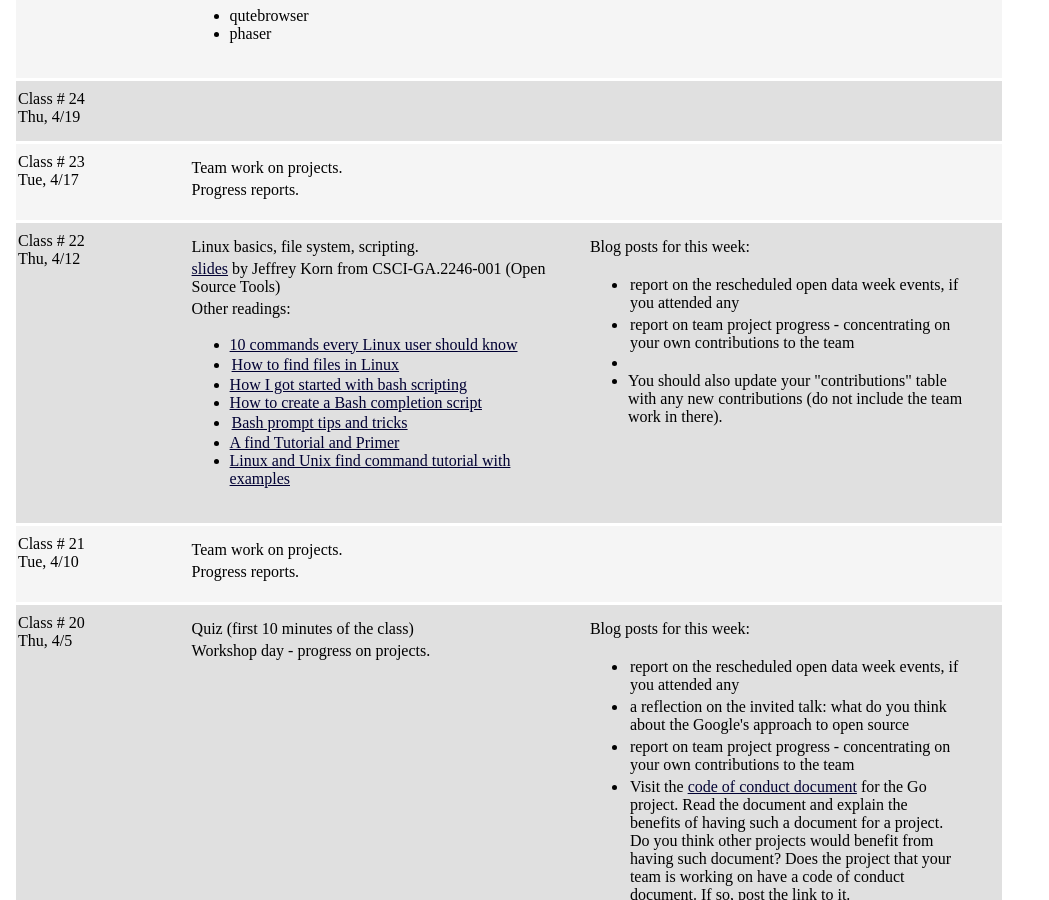
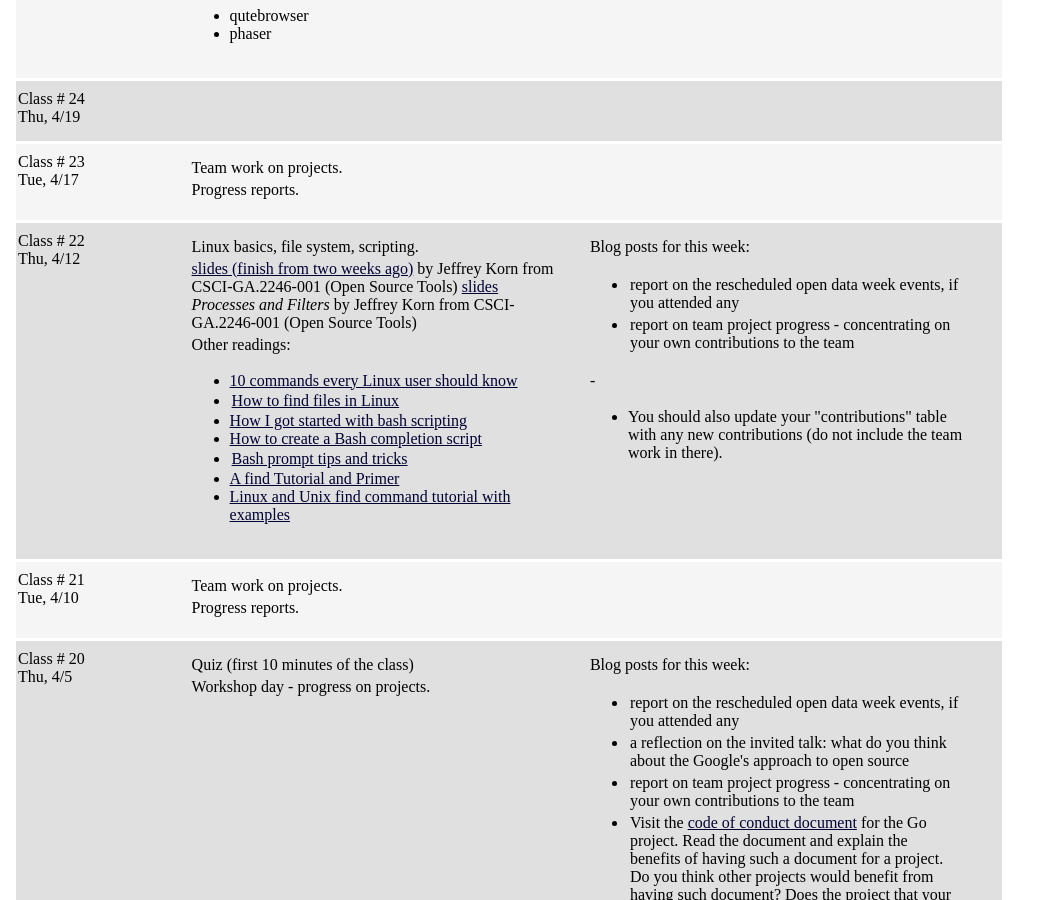
Before and after one commit to joannakl/cs480_s18, a Jekyll site: the page built from daily.html, in a window 1280 px wide and 900 px high, scrolled down 546 px. Shown: the whole window, without its empty margins (0-1049 px from the left). Built offline with Jekyll 4.4.1, drawn with Linux system fonts in a browser that asks for light colours; comment, search, counter and statistics services are not loaded.

Commit message:
setting days for the rest of the term

```diff
--- a/_includes/daily/22.markdown
+++ b/_includes/daily/22.markdown
@@ -12,9 +12,10 @@ Thu, 4/12
 
 Linux basics, file system, scripting.
 
-[slides](https://docs.google.com/presentation/d/16_IA7T0sWS7FwyHHuJmtCVy7Jnc7s18eTjkk4kylwoc/preview#slide=id.p14) by
+[slides (finish from two weeks ago)](https://docs.google.com/presentation/d/16_IA7T0sWS7FwyHHuJmtCVy7Jnc7s18eTjkk4kylwoc/preview#slide=id.p14) by
 Jeffrey Korn from CSCI-GA.2246-001 (Open Source Tools)
-
+[slides](https://docs.google.com/presentation/d/1vxEwFMY1HZX8G9tLUoiM-ImTecbyGnyKdeddeyzLMxU/preview#slide=id.p7) _Processes and Filters_ by
+Jeffrey Korn from CSCI-GA.2246-001 (Open Source Tools)
 
 Other readings:
 
```
